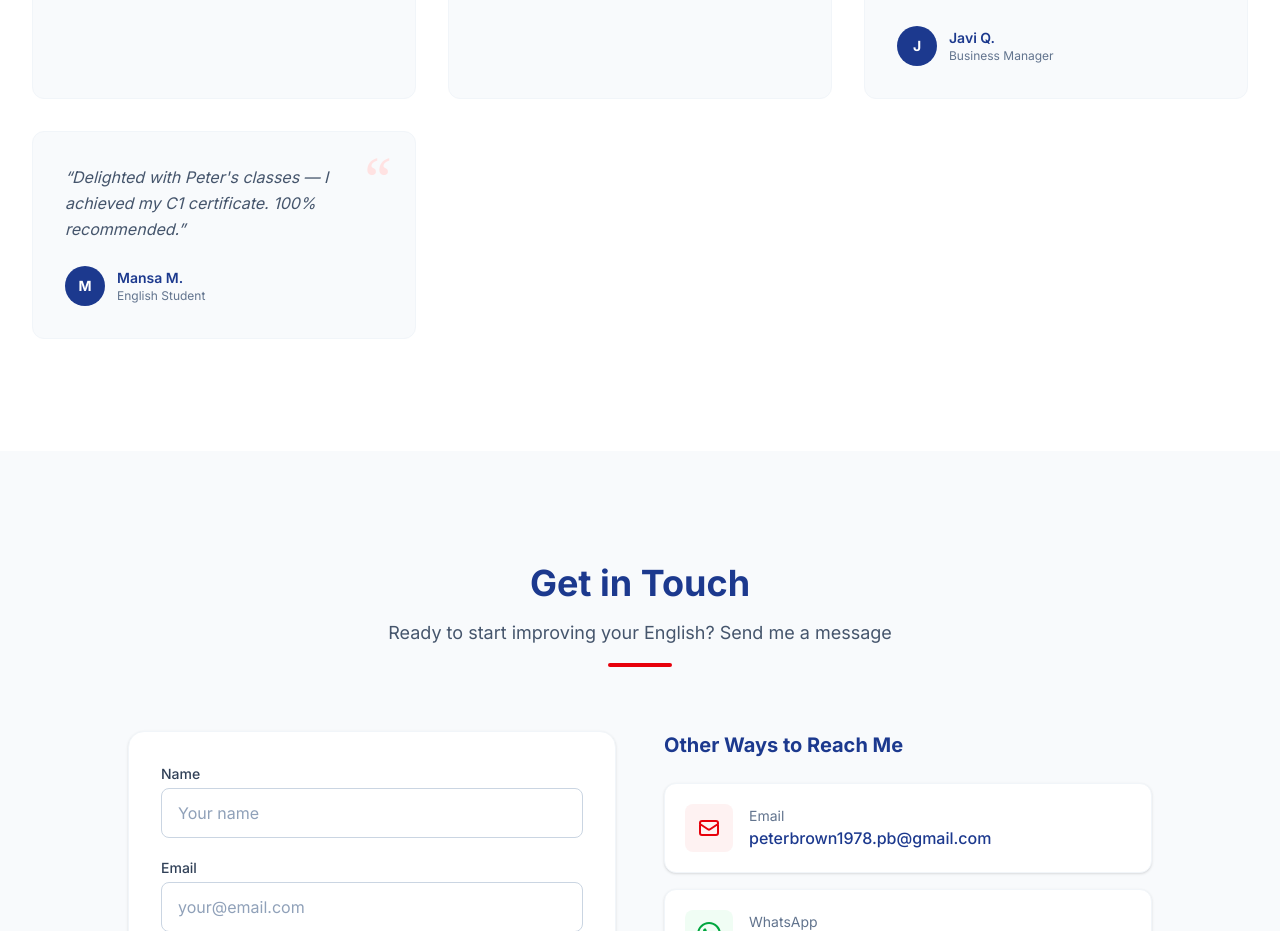
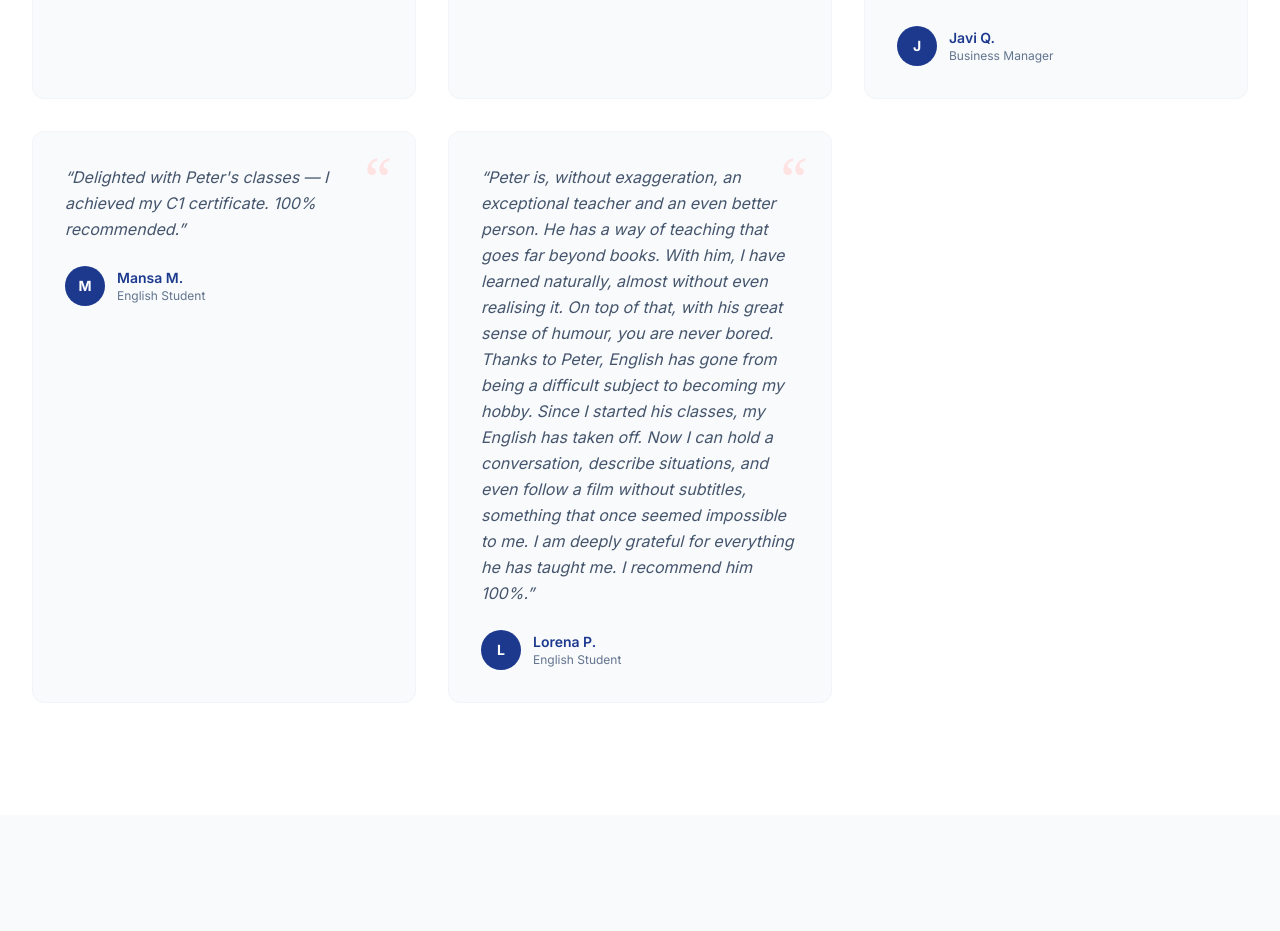
Before and after one commit to peterenglishteacher/peterenglishteacher, a Next.js app: page /en in a window 1280 px wide. Shown: the part 5183-6114 px from the top of the page. Built offline with nearby package versions, Linux system fonts and the light colour scheme; no server answers.

Commit message:
1.4.2 (fix): new testimonial

```diff
--- a/src/content/en.ts
+++ b/src/content/en.ts
@@ -211,6 +211,12 @@ export const en: SiteContent = {
         quote:
           "Delighted with Peter's classes — I achieved my C1 certificate. 100% recommended.",
       },
+      {
+        name: "Lorena P.",
+        role: "English Student",
+        quote:
+          "Peter is, without exaggeration, an exceptional teacher and an even better person. He has a way of teaching that goes far beyond books. With him, I have learned naturally, almost without even realising it. On top of that, with his great sense of humour, you are never bored. Thanks to Peter, English has gone from being a difficult subject to becoming my hobby. Since I started his classes, my English has taken off. Now I can hold a conversation, describe situations, and even follow a film without subtitles, something that once seemed impossible to me. I am deeply grateful for everything he has taught me. I recommend him 100%.",
+      },
     ],
   },
   contact: {
--- a/src/content/es.ts
+++ b/src/content/es.ts
@@ -211,6 +211,12 @@ export const es: SiteContent = {
         quote:
           "Encantada con las clases con Peter me he sacado un C1, recomendable 100 por 100.",
       },
+      {
+        name: "Lorena P.",
+        role: "Alumna de inglés",
+        quote:
+          "Peter es, sin exagerar, un profesor excepcional y una persona aún mejor. Tiene una forma de enseñar que va mucho más allá de los libros. Con él he aprendido de forma natural, casi sin darme cuenta. Además, con su gran sentido del humor nunca te aburres. Gracias a Peter, mi inglés ha pasado de ser una asignatura difícil a convertirse en mi hobby. Desde que empecé sus clases, mi inglés ha volado. Ahora puedo mantener una conversación, describir situaciones o incluso seguir una película sin subtítulos, algo que antes me parecía imposible. Estoy profundamente agradecida por todo lo que me ha enseñado. Lo recomiendo 100%.",
+      },
     ],
   },
   contact: {
```
